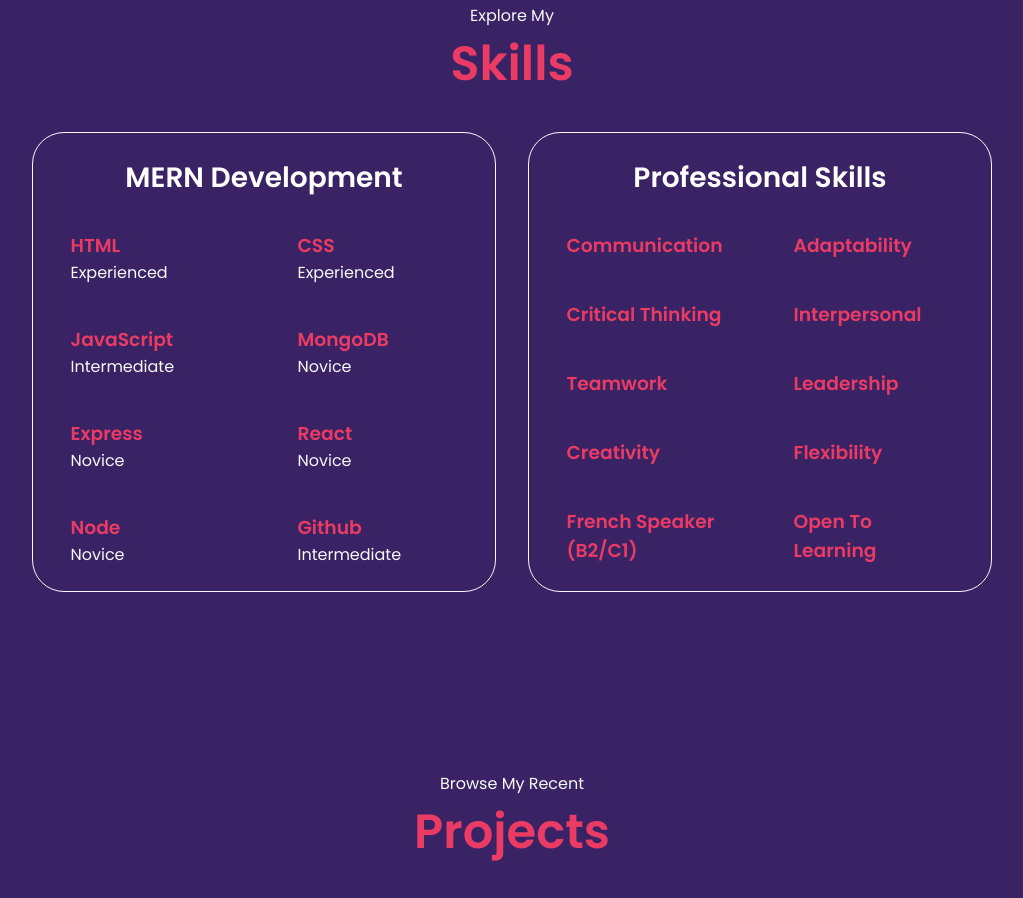
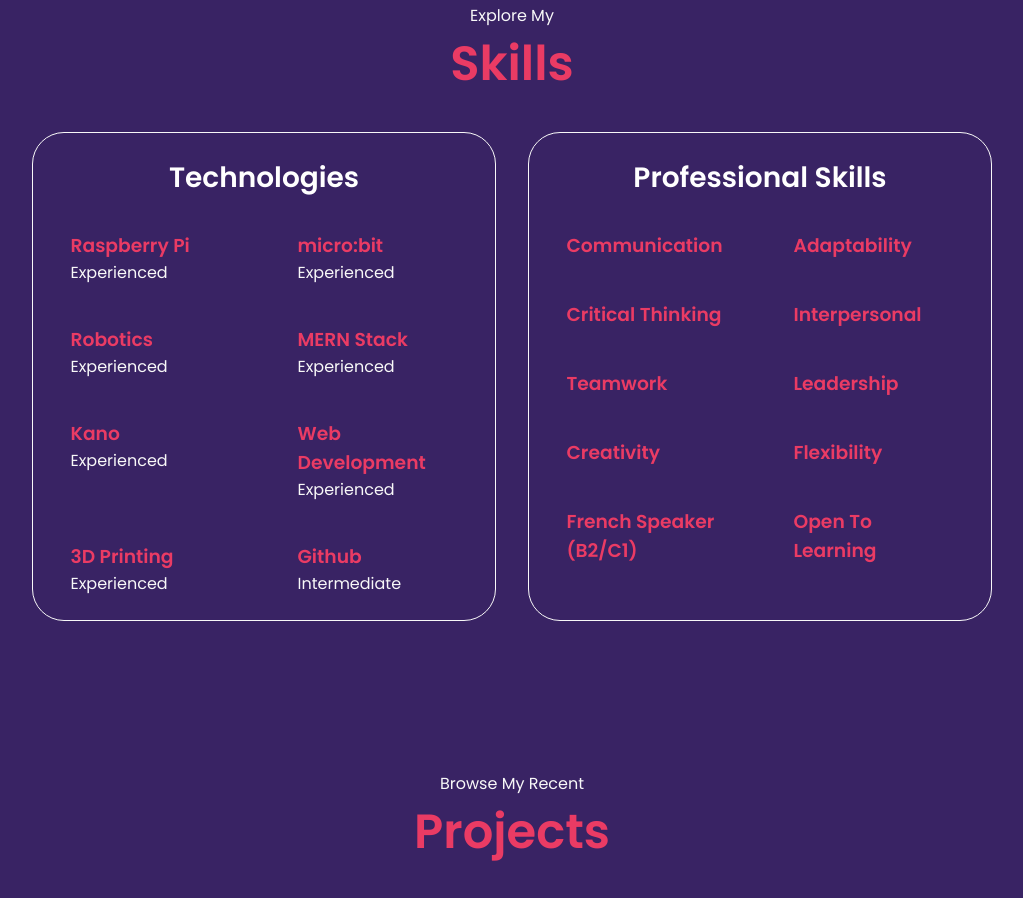
Before and after one commit to JonathanAlbertCross/cross.rocks, a website: page index.html in a window 1280 px wide. Shown: the part 1693-2591 px from the top of the page, without its empty margins (128-1151 px from the left). Drawn offline with Linux system fonts and the light colour scheme; files whose address does not match are found by name.

Commit message:
technologies refactor

```diff
--- a/index.html
+++ b/index.html
@@ -156,51 +156,51 @@
       <div class="experience-details-container">
         <div class="about-containers">
           <div class="details-container">
-            <h2 class="experience-sub-title">MERN Development</h2>
+            <h2 class="experience-sub-title">Technologies</h2>
             <div class="article-container">
               <article>
                 <div>
-                  <h3>HTML</h3>
+                  <h3>Raspberry Pi </h3>
                   <p>Experienced</p>
                 </div>
               </article>
               <article>
                 <div>
-                  <h3>CSS</h3>
+                  <h3>micro:bit  </h3>
                   <p>Experienced</p>
                 </div>
               </article>
               <article>
 
                 <div>
-                  <h3>JavaScript</h3>
-                  <p>Intermediate</p>
+                  <h3>Robotics </h3>
+                  <p>Experienced</p>
                 </div>
               </article>
               <article>
 
                 <div>
-                  <h3>MongoDB</h3>
-                  <p>Novice</p>
+                  <h3>MERN Stack </h3>
+                  <p>Experienced</p>
                 </div>
               </article>
               <article>
 
                 <div>
-                  <h3>Express</h3>
-                  <p>Novice</p>
+                  <h3>Kano</h3>
+                  <p>Experienced</p>
                 </div>
               </article>
               <article>
                 <div>
-                  <h3>React</h3>
-                  <p>Novice</p>
+                  <h3>Web Development </h3>
+                  <p>Experienced</p>
                 </div>
               </article>
               <article>
                 <div>
-                  <h3>Node</h3>
-                  <p>Novice</p>
+                  <h3>3D Printing </h3>
+                  <p>Experienced</p>
                 </div>
               </article>
               <article>
```
